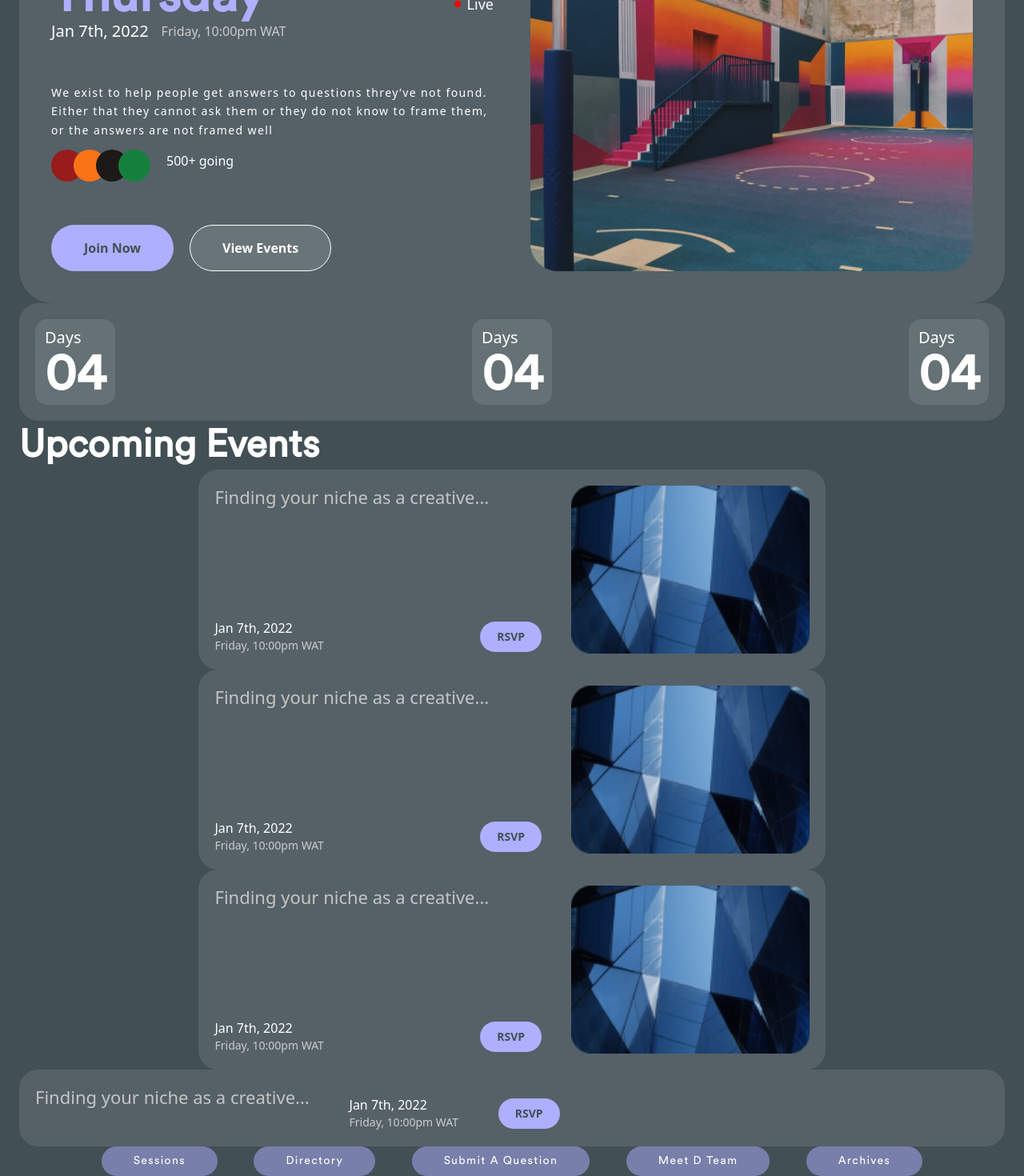
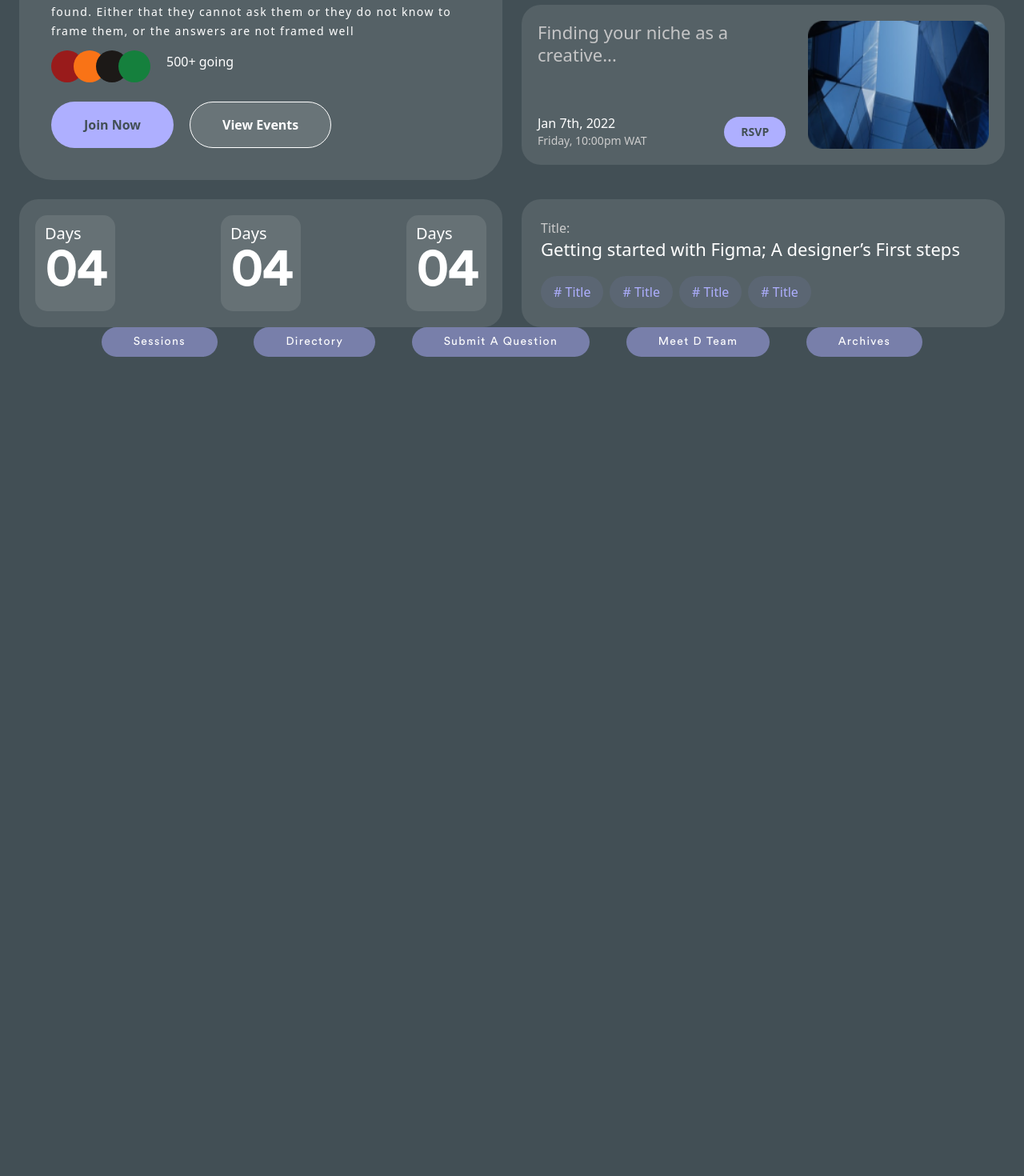
Before and after one commit to rejoan121615/event-handler-react, a React (Vite) app: page / in a window 1280 px wide. Shown: the part 641-2111 px from the top of the page at 80% size. After the commit the page ends 1087 px from the top, so only its background shows below. Built offline with nearby package versions, Linux system fonts and the light colour scheme.

Commit message:
event page lg screen complete

```diff
--- a/src/component/MainPageIntro.jsx
+++ b/src/component/MainPageIntro.jsx
@@ -11,16 +11,16 @@ const MainPageIntro = (props) => {
     <section className='mt-24 md:mt-0'>
         {/* intro container  */}
       <div className="container">
-        <SessionsIntro />
+        {/* <SessionsIntro /> */}
       </div>
       {/* event container  */}
       <div className="container">
         {/* left side  */}
-        <div className="left">
-          <HighlightCard />
-          <CountDown />
-          <UpcomingEvents />
-          <TitleCard />
+        <div className="left grid grid-cols-1 gap-y-6 lg:grid-cols-2 lg:gap-x-6">
+          <HighlightCard className='lg:col-span-1'/>
+          <CountDown className="" />
+          <TitleCard className="lg:col-start-2 lg:row-start-2" />
+          <UpcomingEvents className="lg:col-start-2 lg:col-end-3 lg:row-start-1 lg:row-end-2 lg:flex lg:flex-col lg:justify-start" />
           {/* <EventTimer /> */}
           {/* <EventTitle /> */}
         </div>
--- a/src/component/UpcomingEvents.jsx
+++ b/src/component/UpcomingEvents.jsx
@@ -2,11 +2,11 @@ import React from 'react'
 import UpEventCards from './UpEventCards'
 
 
-const UpcomingEvents = () => {
+const UpcomingEvents = (props) => {
   return (
-    <div className=''>
+    <div className={`${props.className}`}>
       <h1 className='display-2 text-white capitalize'>upcoming events</h1>
-      <div className="wrap flex flex-col items-center">
+      <div className="wrap flex flex-col items-center gap-y-8 mt-6 lg:mt-12">
         <UpEventCards />
         <UpEventCards />
         <UpEventCards />
--- a/src/ui/CountDown.jsx
+++ b/src/ui/CountDown.jsx
@@ -1,8 +1,8 @@
 import React from "react";
 
-const CountDown = () => {
+const CountDown = (props) => {
     return (
-        <div className=" rounded-[24px] bg-[#556166] p-5 flex justify-between">
+        <div className={`rounded-[24px] bg-[#556166] p-5 flex justify-between ${props.className}`}>
             <div className="w-22 bg-[#667175] rounded-[15px] px-3 py-2">
                 <p className="text-white font-medium text-[20px] capitalize">
                     days
--- a/src/ui/EventCard.jsx
+++ b/src/ui/EventCard.jsx
@@ -1,6 +1,6 @@
 import React from "react";
 
-const IntroCard = (props) => {
+const EventCard = (props) => {
     return (
       <div className="
         bg-[#525e63] p-4 flex flex-col justify-between items-center rounded-[32px] w-32
@@ -24,4 +24,4 @@ const IntroCard = (props) => {
     );
 };
 
-export default IntroCard;
+export default EventCard;
--- a/src/ui/HighlightCard.jsx
+++ b/src/ui/HighlightCard.jsx
@@ -6,13 +6,10 @@ import Btn from "./Btn";
 const HighlightCard = (props) => {
     return (
         <div
-            className="
-          w-full flex flex-col rounded-[42px] bg-[#556166] p-5 xs:p-7
-            lg:flex-row lg:items-center lg:justify-between xl:items-stretch xl:p-10
-          "
+            className={`w-full flex flex-col rounded-[42px] bg-[#556166] p-5 xs:p-7 lg:flex-col lg:items-center lg:justify-between xl:items-stretch xl:p-10 ${props.className}`}
         >
             {/* left side text   */}
-            <div className="order-2 mt-6 lg:order-1 lg:w-[48%] lg:mt-0 xl:flex xl:flex-col xl:flex-wrap xl:justify-between">
+            <div className="order-2 mt-6 lg:w-full lg:order-2 xl:flex xl:flex-col xl:flex-wrap xl:justify-between">
                 {/* title  */}
                 <div className="flex flex-col xs:flex-row xs:justify-between">
                     {/* left  */}
@@ -65,7 +62,7 @@ const HighlightCard = (props) => {
                 </div>
             </div>
             {/* right side img  */}
-            <div className="order-1 lg:order-2 lg:w-[48%]">
+            <div className="order-1 lg:w-full lg:order-1">
                 <img src={CardImg} className="w-full" alt="" />
             </div>
         </div>
--- /dev/null
+++ b/src/ui/Tag.jsx
@@ -0,0 +1,15 @@
+import React from 'react'
+
+const Tag = (props) => {
+  return (
+      <h6
+          className="
+            p-2 text-sm text-center bg-[#5b6673] text-[#AEAFFF] font-medium rounded-full mt-5 ml-2 first:ml-0
+           xs:px-3 sm:text-base sm:px-4"
+      >
+          {`# ${props.tag}`}
+      </h6>
+  );
+}
+
+export default Tag
--- a/src/ui/TitleCard.jsx
+++ b/src/ui/TitleCard.jsx
@@ -1,31 +1,24 @@
 import React from "react";
+import Tag from "./Tag";
 
 const TitleCard = (props) => {
     return (
-        <div className="p-4 rounded-[24px] bg-[#556166] flex flex-col items-stretch max-w-[300px] xs:flex-row xs:max-w-full xs:items-center sm:p-5 sm:justify-between sm:items-stretch">
-            {/* left  */}
-            <div className="order-2 mt-3 xs:mt-0 xs:order-1 xs:w-3/6 sm:flex sm:flex-row sm:flex-wrap sm:items-start sm:content-center sm:justify-between sm:w-[55%] sm:content-between">
-                <h4 className="text-[#c5c5c6] font-medium text-xl xl:text-[22px] sm:text-[25px]">
-                    Finding your niche as a creative...
-                </h4>
-                <div className="flex flex-col mt-3">
-                    <h6 className="text-white text-md font-medium capitalize">
-                        jan 7th, 2022
-                    </h6>
-                    <h6 className="text-[#CCCCCC] text-sm font-medium">
-                        Friday, 10:00pm WAT
-                    </h6>
-                </div>
-                <div
-                    className="bg-[#aeafff] text-[#424f55] border-transparent border-[0.3px] px-4 py-1 inline-block rounded-full font-bold uppercase
-                  text-sm mt-4 sm:px-5 sm:py-2
-                  "
-                >
-                    rsvp
-                </div>
+        <div
+            className={`p-4 rounded-[24px] bg-[#556166] flex flex-col items-start sm:p-6 ${props.className}`}
+        >
+            <h5 className="text-[#cccccc] text-md capitalize font-medium">
+                title:
+            </h5>
+            <h4 className="text-white font-medium text-xl xl:text-[22px] sm:text-[25px]">
+                Getting started with Figma; A designer’s First steps
+            </h4>
+            {/* tag wrapper  */}
+            <div className="flex ">
+                <Tag tag="Title" />
+                <Tag tag="Title" />
+                <Tag tag="Title" />
+                <Tag tag="Title" />
             </div>
-            {/* right  */}
-
         </div>
     );
 };
```
